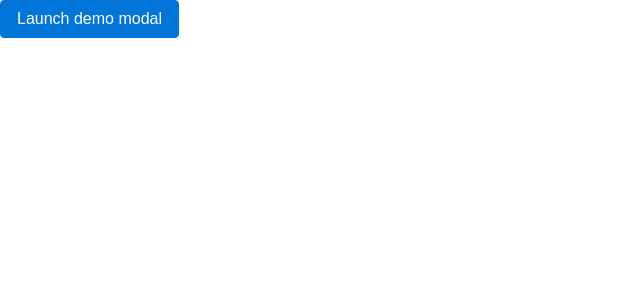
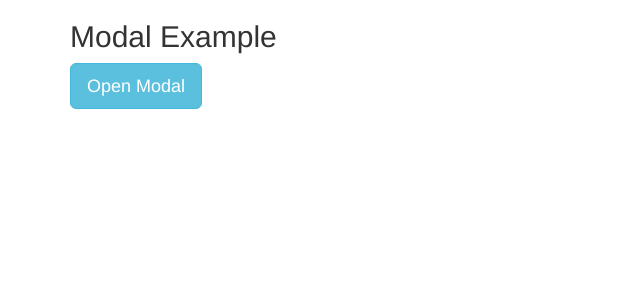
Before and after one commit to spectrosdennoce/projects, a Symfony app: template templates/Read.Formulaire.html.twig in a window 1280 px wide. Shown: the top 300 px of the page, without its empty margins (0-640 px from the left). Run offline with Twig, Linux system fonts and the light colour scheme; the template is opened without the code that fills it, so the values that code supplies are empty; some libraries are stand-ins or nearby versions.

Commit message:
integration jquerry

```diff
--- a/templates/Header-Footer.html.twig
+++ b/templates/Header-Footer.html.twig
@@ -1,17 +1,13 @@
 <!DOCTYPE html>
 <html>
     <head>
-        <meta charset="UTF-8">
-        <title>{% block title %}PROJECT BTS{% endblock %}</title>
-        <script src="http://code.jquery.com/ui/1.9.2/jquery-ui.js"></script>
-        {% block stylesheets %}
-        <link rel="stylesheet"
-          href="https://maxcdn.bootstrapcdn.com/bootstrap/4.0.0-beta.3/css/bootstrap.min.css"
-          integrity="sha384-Zug+QiDoJOrZ5t4lssLdxGhVrurbmBWopoEl+M6BdEfwnCJZtKxi1KgxUyJq13dy"
-          crossorigin="anonymous">
-        {% endblock %}
+      <meta charset="UTF-8">
+      <title>{% block title %}PROJECT BTS{% endblock %}</title>
+      <link rel="stylesheet" href="https://maxcdn.bootstrapcdn.com/bootstrap/3.4.1/css/bootstrap.min.css">
+      <script src="https://ajax.googleapis.com/ajax/libs/jquery/3.4.1/jquery.min.js"></script>
+      <script src="https://maxcdn.bootstrapcdn.com/bootstrap/3.4.1/js/bootstrap.min.js"></script>
     </head>
     <body>
-    {% block body %}{% endblock %}
+      {% block body %}{% endblock %}
     </body>
 </html>
--- a/templates/Read.Formulaire.html.twig
+++ b/templates/Read.Formulaire.html.twig
@@ -1,32 +1,39 @@
 {% extends "Header-Footer.html.twig" %}
 {% block javascripts %}
-$('#myModal').on('shown.bs.modal', function () {
-  $('#myInput').trigger('focus')
+$('#exampleModal').on('show.bs.modal', function (event) {
+  var button = $(event.relatedTarget) // Button that triggered the modal
+  var recipient = button.data('whatever') // Extract info from data-* attributes
+  // If necessary, you could initiate an AJAX request here (and then do the updating in a callback).
+  // Update the modal's content. We'll use jQuery here, but you could use a data binding library or other methods instead.
+  var modal = $(this)
+  modal.find('.modal-title').text('New message to ' + recipient)
+  modal.find('.modal-body input').val(recipient)
 })
 {% endblock %}
     {% block body %}
+<div class="container">
+  <h2>Modal Example</h2>
+  <button type="button" class="btn btn-info btn-lg" data-toggle="modal" data-target="#myModal">Open Modal</button>
 
-<button type="button" class="btn btn-primary" data-toggle="modal" data-target="#exampleModal">
-  Launch demo modal
-</button>
+  <div class="modal fade" id="myModal" role="dialog">
+    <div class="modal-dialog">
 
-<div class="modal fade" id="exampleModal" tabindex="-1" role="dialog" aria-labelledby="exampleModalLabel" aria-hidden="true">
-  <div class="modal-dialog" role="document">
-    <div class="modal-content">
-      <div class="modal-header">
-        <h5 class="modal-title" id="exampleModalLabel">Modal title</h5>
-        <button type="button" class="close" data-dismiss="modal" aria-label="Close">
-          <span aria-hidden="true">&times;</span>
-        </button>
+      <div class="modal-content">
+        <div class="modal-header">
+          <button type="button" class="close" data-dismiss="modal">&times;</button>
+          <h4 class="modal-title">Modal Header</h4>
+        </div>
+        <div class="modal-body">
+          <p>Some text in the modal.</p>
+        </div>
+        <div class="modal-footer">
+          <button type="button" class="btn btn-default" data-dismiss="modal">Close</button>
+        </div>
       </div>
-      <div class="modal-body">
-      </div>
-      <div class="modal-footer">
-        <button type="button" class="btn btn-secondary" data-dismiss="modal">Close</button>
-        <button type="button" class="btn btn-primary">Save changes</button>
-      </div>
+
     </div>
   </div>
+
 </div>
 
 {% endblock %}
```
